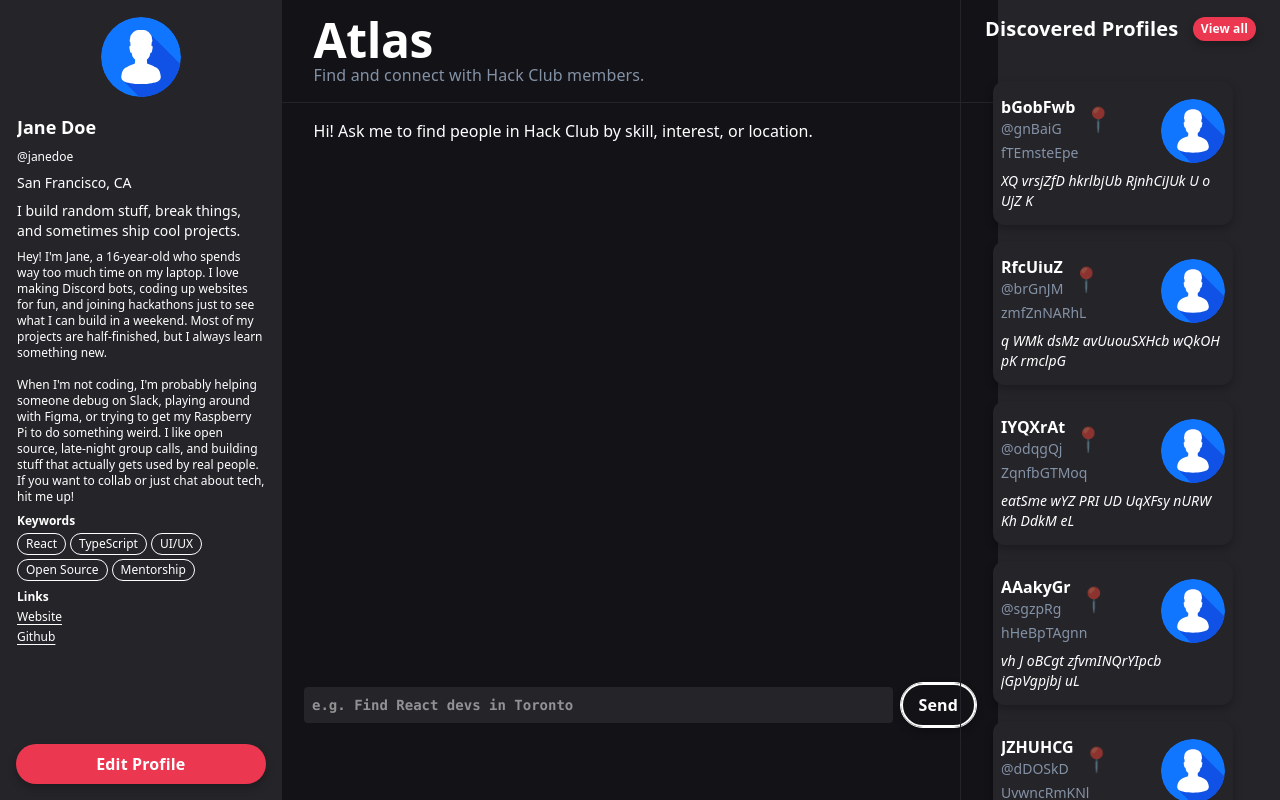
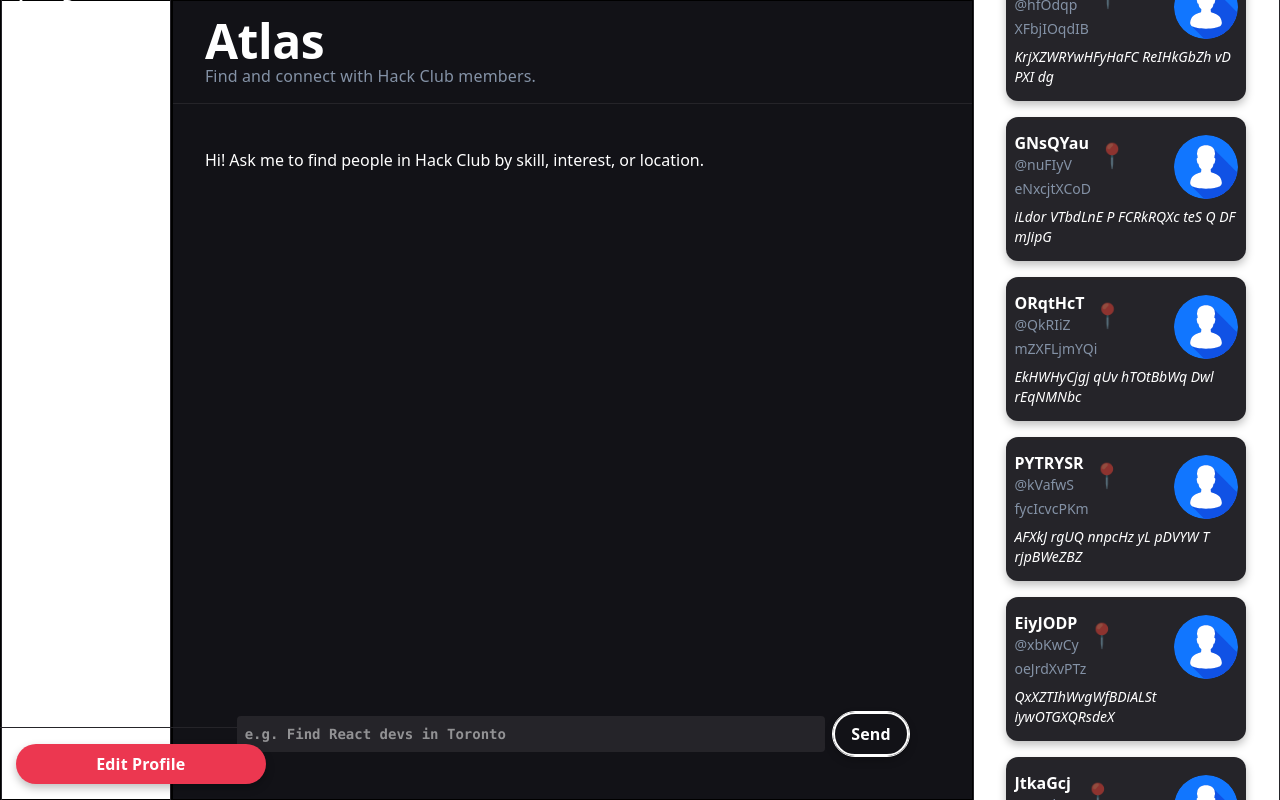
Before and after one commit to Scott170c/atlas, a Next.js app in the folder frontend/: page / in a window 1280 px wide. Shown: the top 800 px of the page. Built offline with nearby package versions, Linux system fonts and the light colour scheme.

Commit message:
Responsiveness pt. 2

```diff
--- a/frontend/src/components/ChatInterface.tsx
+++ b/frontend/src/components/ChatInterface.tsx
@@ -60,13 +60,13 @@
   };
 
   return (
-    <section className="w-full flex flex-col min-h-0 h-[80vh]">
-      <div className="flex-1 min-h-0 flex flex-col gap-4 overflow-y-auto scrollbar-hide px-8 pt-4">
+    <section className="w-full flex flex-col min-h-0 h-[80vh] grow shrink">
+      <div className="flex-1 min-h-0 flex flex-col gap-4 overflow-y-auto scrollbar-hide px-8 pt-4 text-white">
         {messages.map((msg, idx) =>
           msg.type === "user" ? (
             <div
               key={idx}
-              className="self-end max-w-md break-words bg-darkless px-4 py-2 rounded-lg"
+              className="self-end max-w-md break-words bg-darker px-4 py-2 rounded-lg"
             >
               {msg.text}
             </div>
@@ -97,7 +97,7 @@
             />
             <button
               type="submit"
-              className="outline h-auto"
+              className="outline h-auto text-white"
             >
               Send
             </button>
--- a/frontend/src/components/DiscoveredProfilesSidebar.tsx
+++ b/frontend/src/components/DiscoveredProfilesSidebar.tsx
@@ -85,14 +85,7 @@
   ];
 
   return (
-    <div
-      className="absolute top-0 right-0 h-full z-10 flex flex-col overflow-hidden transition-all duration-500 border-l border-border bg-background text-text"
-      style={{
-        width: expanded ? "54rem" : "20rem",
-        minWidth: "16rem",
-        maxWidth: "100vw",
-      }}
-    >
+    <aside className="flex-grow flex-shrink basis-[15%] bg-background text-text border border-border flex flex-col overflow-y-auto">
       {/* Header */}
       <div className="flex items-center justify-between w-full px-6 py-4 flex-none z-10">
         <h2 className="font-bold text-white whitespace-nowrap subtitle">Discovered Profiles</h2>
@@ -149,6 +142,6 @@
         keywords={activeProfile?.keywords || []}
         links={activeProfile?.links || []}
       />
-    </div>
+    </aside>
   );
 }
--- a/frontend/src/components/Layout.tsx
+++ b/frontend/src/components/Layout.tsx
@@ -10,63 +10,18 @@
 };
 
 export default function Layout({ leftSidebar, rightSidebar, titleArea, children }: LayoutProps) {
-  const [showLeft, setShowLeft] = useState(false);
-  const [showRight, setShowRight] = useState(false);
-
   return (
-    <div className="w-screen h-screen flex text-text bg-sunken">
-      {/* Left Sidebar: hidden on mobile, toggleable */}
-      <aside className="hidden sm:flex w-[clamp(12rem,22vw,20rem)] min-w-[10rem] max-w-[22rem] p-6 flex-shrink-0 flex-col h-full bg-elevated border-r border-border">
+    <div className="flex h-screen w-screen">
+      <div className="hidden sm:flex flex-grow flex-shrink basis-[15%] border items-center justify-center">
         {leftSidebar}
-      </aside>
-      {/* Mobile Left Sidebar Toggle */}
-      <button
-        className="sm:hidden fixed top-4 left-4 z-50 bg-primary text-white rounded p-2 shadow-brutal"
-        onClick={() => setShowLeft(v => !v)}
-        aria-label="Toggle left sidebar"
-      >
-        ☰
-      </button>
-      {showLeft && (
-        <aside className="sm:hidden fixed top-0 left-0 h-full w-4/5 max-w-xs bg-elevated border-r border-border z-50 flex flex-col p-6">
-          <button
-            className="self-end mb-4 bg-red text-white rounded p-2"
-            onClick={() => setShowLeft(false)}
-            aria-label="Close sidebar"
-          >
-            ✕
-          </button>
-          {leftSidebar}
-        </aside>
-      )}
-      <main className="flex-1 flex flex-col h-full p-0">
-        <div className="w-full flex-none">{titleArea}</div>
-        <div className="flex-1 flex flex-col">{children}</div>
-      </main>
-      {/* Right Sidebar: hidden on mobile, toggleable */}
-      <aside className="hidden md:flex w-[clamp(12rem,22vw,20rem)] min-w-[10rem] max-w-[22rem] p-6 flex-shrink-0 flex-col h-full bg-elevated border-l border-border">
+      </div>
+      <div className="flex-grow flex-shrink basis-[70%] bg-darker border flex flex-col h-full">
+        <div className="w-full flex-none flex items-center justify-center">{titleArea}</div>
+        <div className="flex-1 flex items-center justify-center">{children}</div>
+      </div>
+      <div className="hidden lg:flex flex-grow flex-shrink basis-[15%] items-center justify-center">
         {rightSidebar}
-      </aside>
-      {/* Mobile Right Sidebar Toggle */}
-      <button
-        className="md:hidden fixed top-4 right-4 z-50 bg-primary text-white rounded p-2 shadow-brutal"
-        onClick={() => setShowRight(v => !v)}
-        aria-label="Toggle right sidebar"
-      >
-        ☰
-      </button>
-      {showRight && (
-        <aside className="md:hidden fixed top-0 right-0 h-full w-4/5 max-w-xs bg-elevated border-l border-border z-50 flex flex-col p-6">
-          <button
-            className="self-end mb-4 bg-red text-white rounded p-2"
-            onClick={() => setShowRight(false)}
-            aria-label="Close sidebar"
-          >
-            ✕
-          </button>
-          {rightSidebar}
-        </aside>
-      )}
+      </div>
     </div>
   );
 }
--- a/frontend/src/components/ProfileSidebar.tsx
+++ b/frontend/src/components/ProfileSidebar.tsx
@@ -65,8 +65,8 @@
   };
 
   return (
-    <aside className={`fixed top-0 left-0 h-full w-[clamp(12rem,22vw,20rem)] min-w-[10rem] max-w-[22rem] bg-background text-text border border-border flex flex-col z-50${editMode ? " p-0 px-4" : " p-4"}`}>
-      <div className="flex flex-col items-center gap-4 flex-1 overflow-auto pb-28 scrollbar-hide">
+    <aside className={`flex-grow flex-shrink basis-[15%] bg-background text-text border border-border flex flex-col overflow-y-auto${editMode ? " p-0 px-4" : " p-4"}`}>
+      <div className="flex flex-col items-center gap-4 flex-1 pb-28 scrollbar-hide">
         <img src={profile.picture} alt="Profile" className="w-20 h-20 rounded-full object-cover" />
         {editMode ? (
           <form className="w-full flex flex-col gap-3">
```
